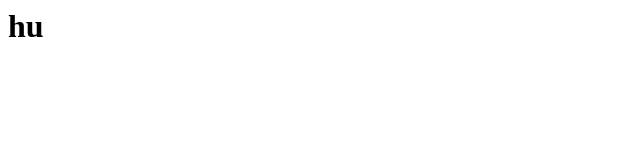
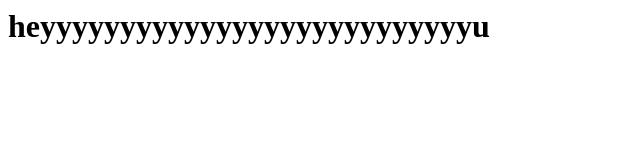
Before and after one commit to VeeramaniKoppana/angular1, a plain HTML site: page index.html in a window 1280 px wide. Shown: the whole page, without its empty margins (0-640 px from the left). Drawn offline with Linux system fonts and the light colour scheme.

Commit message:
second commit

```diff
--- a/index.html
+++ b/index.html
@@ -1,5 +1,5 @@
 <html>
     <body>
-        <h1>hu</h1>
+        <h1>heyyyyyyyyyyyyyyyyyyyyyyyyyyyu</h1>
     </body>
 </html>
```
